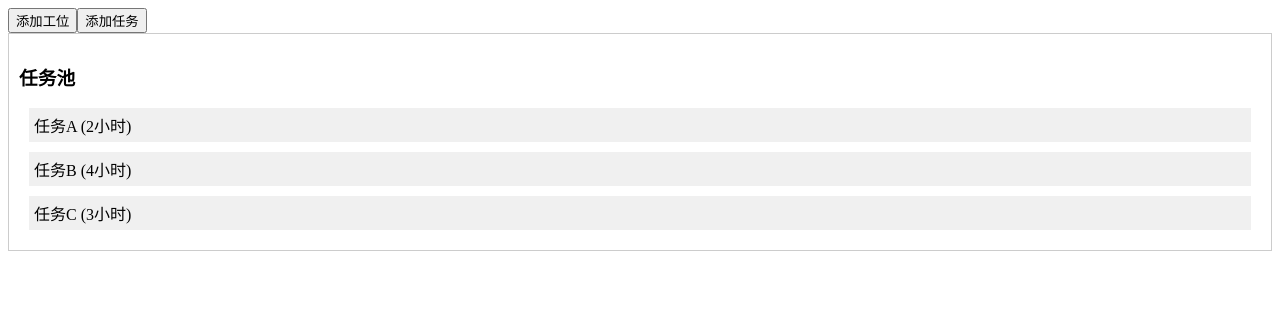
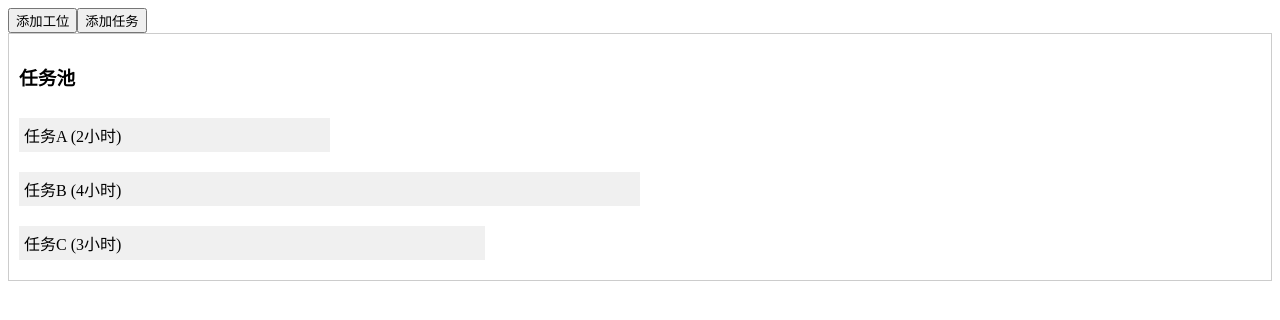
Before and after one commit to Ray-Soong/schedulesystem, a Vue app in the folder scheduler/: page / in a window 1280 px wide. Shown: the top 320 px of the page. Built offline with nearby package versions, Linux system fonts and the light colour scheme.

Commit message:
Refine task len match total len

```diff
--- a/scheduler/src/components/TaskPool.vue
+++ b/scheduler/src/components/TaskPool.vue
@@ -5,6 +5,7 @@
       v-for="task in tasks"
       :key="task.id"
       class="task-item"
+      :style="{ width: taskWidth(task.hours) + '%' }"
       draggable="true"
       @dragstart="onDragStart(task)"
     >
@@ -29,6 +30,9 @@
     onDragStart(task) {
       event.dataTransfer.setData("task", JSON.stringify(task));
     },
+    taskWidth(hours) {
+      return (hours / 8) * 100;
+    },
   },
 };
 </script>
@@ -37,11 +41,14 @@
 .task-pool {
   border: 1px solid #ccc;
   padding: 10px;
+  display: flex;
+  flex-direction: column;
 }
 .task-item {
-    margin: 10px;
+  margin: 10px 0;
   padding: 5px;
   background-color: #f0f0f0;
   cursor: move;
+  box-sizing: border-box;
 }
 </style>
```
Also changed, not shown: scheduler/src/components/WorkstationPool.vue (indentation only). Lines whose indentation alone changed are shown as unchanged.
